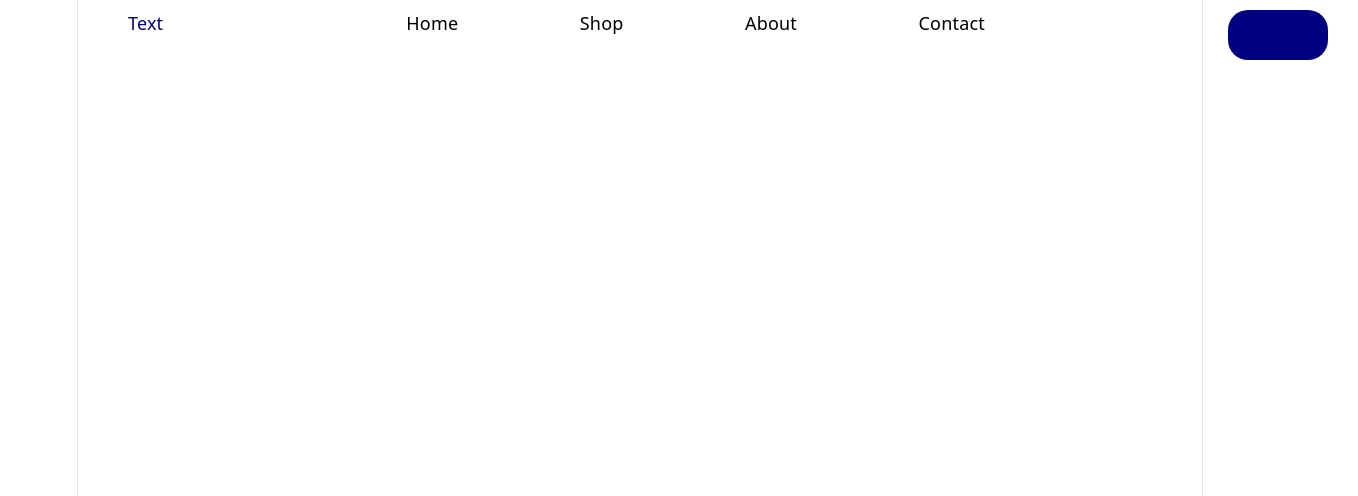
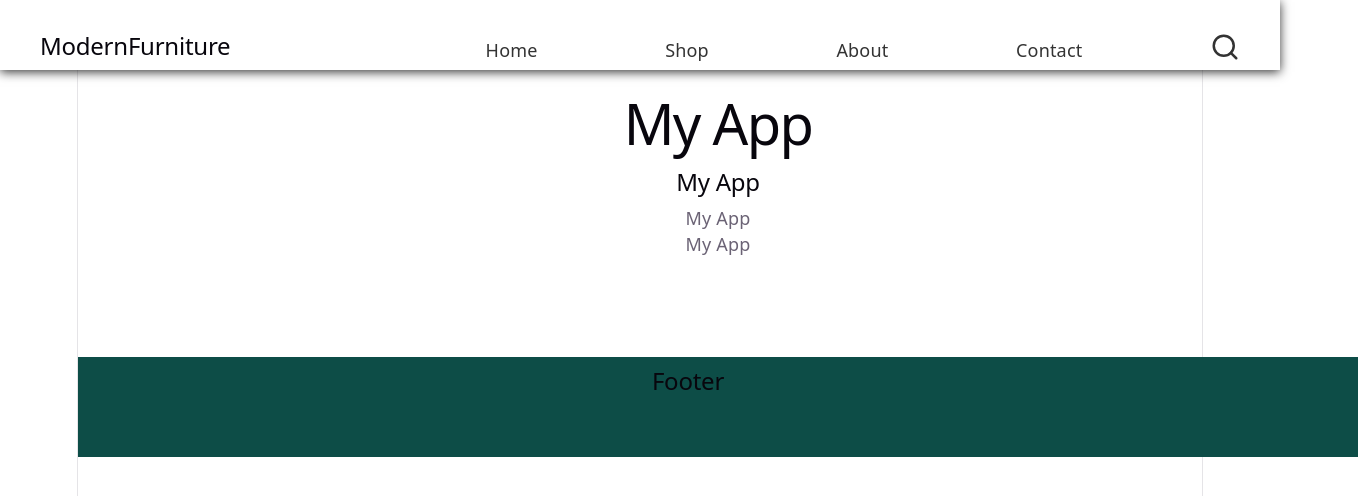
Before and after one commit to nokuphiwa02/UI-Challenge7, a React (Vite) app: page / in a window 1280 px wide. Shown: the top 496 px of the page, 1358 px wide, since content can reach past the window. Built offline with nearby package versions, Linux system fonts and the light colour scheme.

Commit message:
Added footer and updated UI

```diff
--- a/src/App.css
+++ b/src/App.css
@@ -1,184 +1,11 @@
-.counter {
-  font-size: 16px;
-  padding: 5px 10px;
-  border-radius: 5px;
-  color: var(--accent);
-  background: var(--accent-bg);
-  border: 2px solid transparent;
-  transition: border-color 0.3s;
-  margin-bottom: 24px;
-
-  &:hover {
-    border-color: var(--accent-border);
-  }
-  &:focus-visible {
-    outline: 2px solid var(--accent);
-    outline-offset: 2px;
-  }
+ #app-container {
+  width: 100vw;
+  position: relative;
+  min-height: (100vh- 100px);
+  padding-bottom: 100px;
 }
 
-.hero {
-  position: relative;
+  #scrollable {
+ padding-bottom: 100px;
 
-  .base,
-  .framework,
-  .vite {
-    inset-inline: 0;
-    margin: 0 auto;
-  }
-
-  .base {
-    width: 170px;
-    position: relative;
-    z-index: 0;
-  }
-
-  .framework,
-  .vite {
-    position: absolute;
-  }
-
-  .framework {
-    z-index: 1;
-    top: 34px;
-    height: 28px;
-    transform: perspective(2000px) rotateZ(300deg) rotateX(44deg) rotateY(39deg)
-      scale(1.4);
-  }
-
-  .vite {
-    z-index: 0;
-    top: 107px;
-    height: 26px;
-    width: auto;
-    transform: perspective(2000px) rotateZ(300deg) rotateX(40deg) rotateY(39deg)
-      scale(0.8);
-  }
 }
-
-#center {
-  display: flex;
-  flex-direction: column;
-  gap: 25px;
-  place-content: center;
-  place-items: center;
-  flex-grow: 1;
-
-  @media (max-width: 1024px) {
-    padding: 32px 20px 24px;
-    gap: 18px;
-  }
-}
-
-#next-steps {
-  display: flex;
-  border-top: 1px solid var(--border);
-  text-align: left;
-
-  & > div {
-    flex: 1 1 0;
-    padding: 32px;
-    @media (max-width: 1024px) {
-      padding: 24px 20px;
-    }
-  }
-
-  .icon {
-    margin-bottom: 16px;
-    width: 22px;
-    height: 22px;
-  }
-
-  @media (max-width: 1024px) {
-    flex-direction: column;
-    text-align: center;
-  }
-}
-
-#docs {
-  border-right: 1px solid var(--border);
-
-  @media (max-width: 1024px) {
-    border-right: none;
-    border-bottom: 1px solid var(--border);
-  }
-}
-
-#next-steps ul {
-  list-style: none;
-  padding: 0;
-  display: flex;
-  gap: 8px;
-  margin: 32px 0 0;
-
-  .logo {
-    height: 18px;
-  }
-
-  a {
-    color: var(--text-h);
-    font-size: 16px;
-    border-radius: 6px;
-    background: var(--social-bg);
-    display: flex;
-    padding: 6px 12px;
-    align-items: center;
-    gap: 8px;
-    text-decoration: none;
-    transition: box-shadow 0.3s;
-
-    &:hover {
-      box-shadow: var(--shadow);
-    }
-    .button-icon {
-      height: 18px;
-      width: 18px;
-    }
-  }
-
-  @media (max-width: 1024px) {
-    margin-top: 20px;
-    flex-wrap: wrap;
-    justify-content: center;
-
-    li {
-      flex: 1 1 calc(50% - 8px);
-    }
-
-    a {
-      width: 100%;
-      justify-content: center;
-      box-sizing: border-box;
-    }
-  }
-}
-
-#spacer {
-  height: 88px;
-  border-top: 1px solid var(--border);
-  @media (max-width: 1024px) {
-    height: 48px;
-  }
-}
-
-.ticks {
-  position: relative;
-  width: 100%;
-
-  &::before,
-  &::after {
-    content: '';
-    position: absolute;
-    top: -4.5px;
-    border: 5px solid transparent;
-  }
-
-  &::before {
-    left: 0;
-    border-left-color: var(--border);
-  }
-  &::after {
-    right: 0;
-    border-right-color: var(--border);
-  }
-}
--- a/src/App.tsx
+++ b/src/App.tsx
@@ -3,16 +3,24 @@
 import './App.css'
 import { Navbar } from './components/Text/Navbar/Navbar'
 import {Text} from './components/Text/Text'
+import { useState } from 'react'
+import { Footer } from './components/Text/footer/footer'
 
 function App() {
-
+    const [count, setCount] = useState(0)
 
   return (
-    <>
+    <div id='app-container'>
+    <div id='scrollable'>
+      <Navbar /> <br/> <br/> <br/>
+       <Text variant='h1' > My App </Text>
+       <Text variant='h2' > My App </Text>
+       <Text variant='p' > My App </Text>
+       <Text variant='span' > My App </Text>
 
-
-    <Navbar/>
-    </>
+      </div>
+      <Footer />
+    </div>
   )
 }
 
--- /dev/null
+++ b/src/components/Text/ContentContainer.tsx
@@ -0,0 +1,13 @@
+import React from 'react'
+
+type Props ={
+    children: React.ReactNode
+}
+
+export const ContentContainer: React.FC<Props> = ({ children }) => {
+  return (
+    <div style={{ maxWidth:1200,padding: 10}}>
+      {children}
+    </div>
+  )
+}
--- a/src/components/Text/Navbar/Navbar.module.css
+++ b/src/components/Text/Navbar/Navbar.module.css
@@ -1,42 +1,62 @@
 nav {
     position:fixed;
     top:0;
+    left: 0;
     width:100vw;
-    background-color:;
-    color:navy;
-    padding-left: 10px;
+    height: 70px;
+    background-color:white ;
+    color: #bfdde6;
+    box-shadow: 0px 2px 10px rgba(0, 0, 0, 0.8);
+    z-index: 1000;
 }
 
 .content {
     max-width: 1200px;
+    height: 100px;
     margin: auto;
-    padding: 10px;
+    padding: 0 30px;
+    color: #333;
     display: flex;
-    align-items: start;
+    align-items: center;
     justify-content:  space-between;
 
 }
 .link{
     display:flex;
     align-items: center;
-    gap: 20px;
+    gap: 30px;
     text-decoration:  none;
-    color: black;
+    color: #333;
+    transition: color 0.3s;
     cursor: pointer;
 }
 
 .link:hover
 {
-    color:navy
+    color: #6bb9d6;
 }
 
 .profile-icon{
-    height: 50px;
-    width:100px;
-    border-radius:20px;
-    background-color: navy;
+    height: 100px;
+    width: 80px;
+    border-radius: 50px;
+    background-color: #0d2d4d;
     display:flex;
     justify-content: center;
     align-items: center;
     cursor:pointer;
+
 }
+
+.logo{
+    color: #333;
+    font-size: 28px;
+    font-weight: bold;
+
+}
+
+.body{
+    margin: 0;;
+    background-color: #d8eef5;
+    font-family: arial;
+}
--- a/src/components/Text/Navbar/Navbar.tsx
+++ b/src/components/Text/Navbar/Navbar.tsx
@@ -1,6 +1,8 @@
-import React from 'react'
+import React from "react";
 import { Text } from '../Text'
-import style from './Navbar.module.css'
+import style from "./Navbar.module.css";
+import {FiSearch} from "react-icons/fi";
+import { ContentContainer } from "../ContentContainer";
 
 
 
@@ -9,18 +11,22 @@ export const Navbar =() => {
 
 
 return (
-<nav>
+<nav
+   className={style.navbar}>
 <div className={style.content}>
-<Text varient={'h2'} style={{ margin:0}}>ModernFurniture</Text> <br/>
-< a href='/#' className={style.link}>Home</a>
-< a href='/#' className={style.link}>Shop</a>
-< a href='/#' className={style.link}>About</a>
-< a href='/#' className={style.link}>Contact</a> <br/>
-<div className={style['profile-icon']}> <br/>
-<Text varient={'span'}>MF </Text> <br/>
-</div>
+
+<Text variant='h2' className={style.logo}>ModernFurniture</Text> <br/>
+<a href='/#' className={style.link}>Home</a>
+<a href='/#' className={style.link}>Shop</a>
+<a href='/#' className={style.link}>About</a>
+<a href='/#' className={style.link}>Contact</a>
+<div className={style.profile}>
+    <FiSearch  size={30}/>
+    <div className= {style.avatar}></div>
+    </div>
+
 </div>
 
 </nav>
-)
-}
+
+)}
--- a/src/components/Text/Text.tsx
+++ b/src/components/Text/Text.tsx
@@ -1,18 +1,18 @@
 import React from 'react'
 
 type Props ={
-    varient?: string,
+    variant?: string,
     children: React.ReactNode,
-    style?: React.CSSProperties
+    style?: React.CSSProperties,
+    className?: string
 
 }
+export const Text: React.FC<Props> = ({variant, children, style}) => {
+        if(variant === 'h1') return <h1>{children}</h1>;
+        if(variant === 'h2') return <h2>{children}</h2>;
+        if(variant === 'p') return <p>{children}</p>;
+        if(variant === 'span') return <span>{children}</span>;
 
-export const Text: React.FC<Props> = ({varient,children,style}) => {
-if(varient === 'h1') return <h1 style={style}>{children}</h1>
-if(varient === 'h1') return <h1 style={style}>{children}</h1>
-if(varient === 'h1') return <h1 style={style}>{children}</h1>
-if(varient === 'h1') return <h1 style={style}>{children}</h1>
-  return (
-    <div>Text</div>
-  )
-}
+
+       return <span style={style}>{children}</span>;
+};
--- /dev/null
+++ b/src/components/Text/footer/footer.module.css
@@ -0,0 +1,10 @@
+footer {
+  background-color: #0d4d47;
+  width: 100vw;
+  height: 100px;
+  bottom: 0%;
+  position: absolute;
+}
+  .footer-content {
+    margin: auto;
+  }
--- /dev/null
+++ b/src/components/Text/footer/footer.tsx
@@ -0,0 +1,13 @@
+import React from 'react'
+import { ContentContainer } from '../ContentContainer'
+import style from './Footer.module.css'
+
+export const Footer = () => {
+  return (
+    <footer>
+      <ContentContainer className={style.footer}>
+       <h2>Footer</h2>
+      </ContentContainer>
+    </footer>
+  );
+};
```
